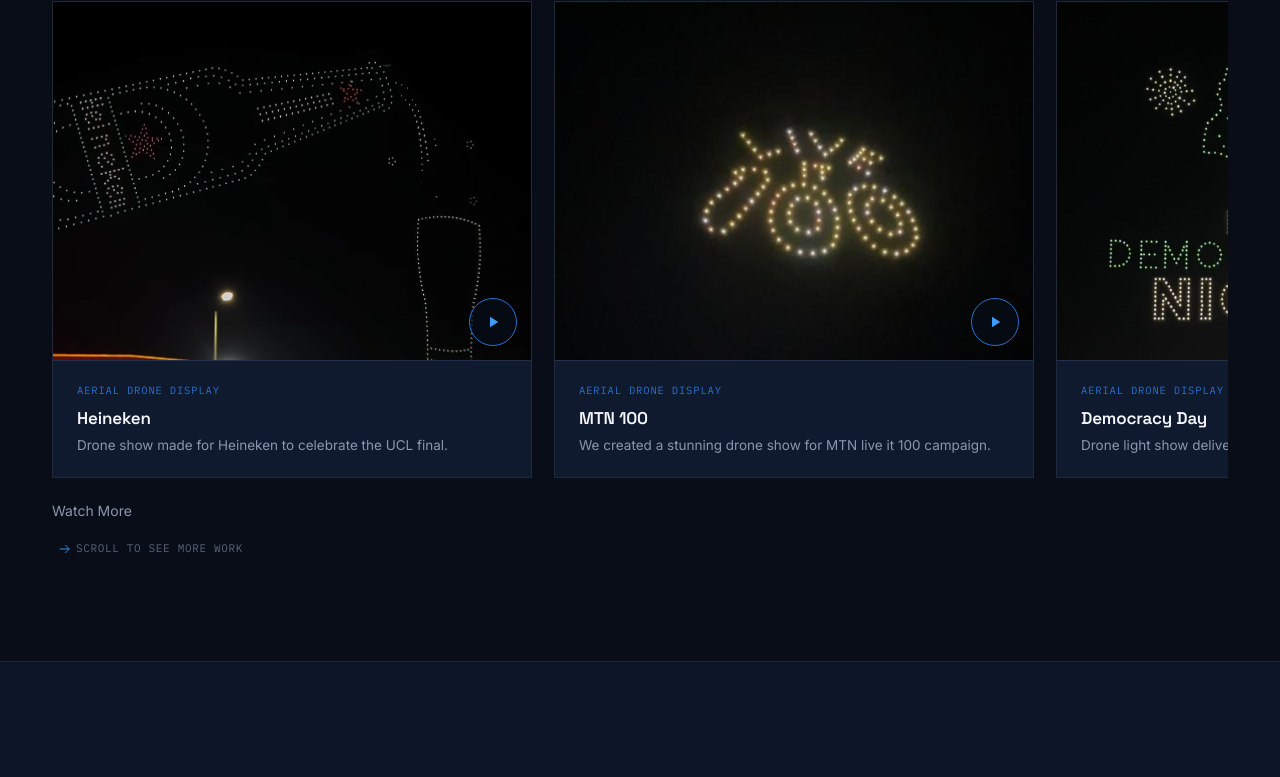
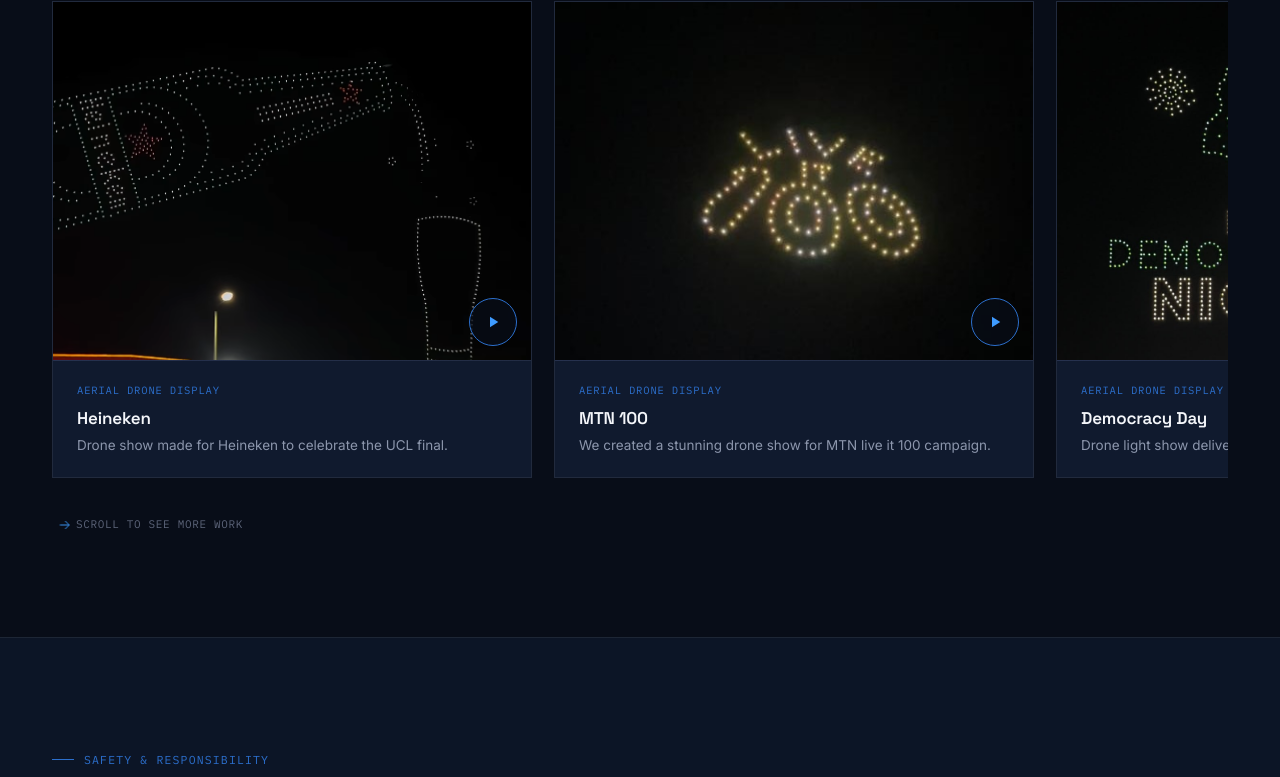
Before and after one commit to MichealJaay/Skypixel-Website, a React (Vite) app: page / in a window 1280 px wide. Shown: the part 4646-5423 px from the top of the page. Built offline with nearby package versions, Linux system fonts and the light colour scheme.

Commit message:
upgraded the watch more button

```diff
--- a/src/components/Portfolio.jsx
+++ b/src/components/Portfolio.jsx
@@ -85,16 +85,16 @@
           {items.map((item) => (
             <PortfolioCard key={item.title} item={item} onOpenVideo={onOpenVideo} />
           ))}
-        </div>
-        <div className="portfolio-more reveal">
-          <a
-            className="link-underline"
-            href={youtubeCta.href}
-            target="_blank"
-            rel="noopener noreferrer"
-          >
-            Watch More
-          </a>
+          <div className="portfolio-more">
+            <ActionButton
+              href={youtubeCta.href}
+              variant="primary"
+              target="_blank"
+              rel="noopener noreferrer"
+            >
+              Watch More
+            </ActionButton>
+          </div>
         </div>
         <div className="scroll-hint reveal">
           <svg viewBox="0 0 24 24" fill="none" stroke="currentColor" strokeWidth="1.4">
--- a/src/styles/components.css
+++ b/src/styles/components.css
@@ -655,6 +655,15 @@
         padding-bottom: 20px;
         scroll-snap-type: x mandatory;
         -webkit-overflow-scrolling: touch;
+      }
+      .portfolio-more {
+        display: flex;
+        align-items: center;
+        justify-content: center;
+        min-width: 260px;
+      }
+      .portfolio-more .btn {
+        min-width: 140px;
       }
       .portfolio-scroll::-webkit-scrollbar {
         height: 6px;
```
